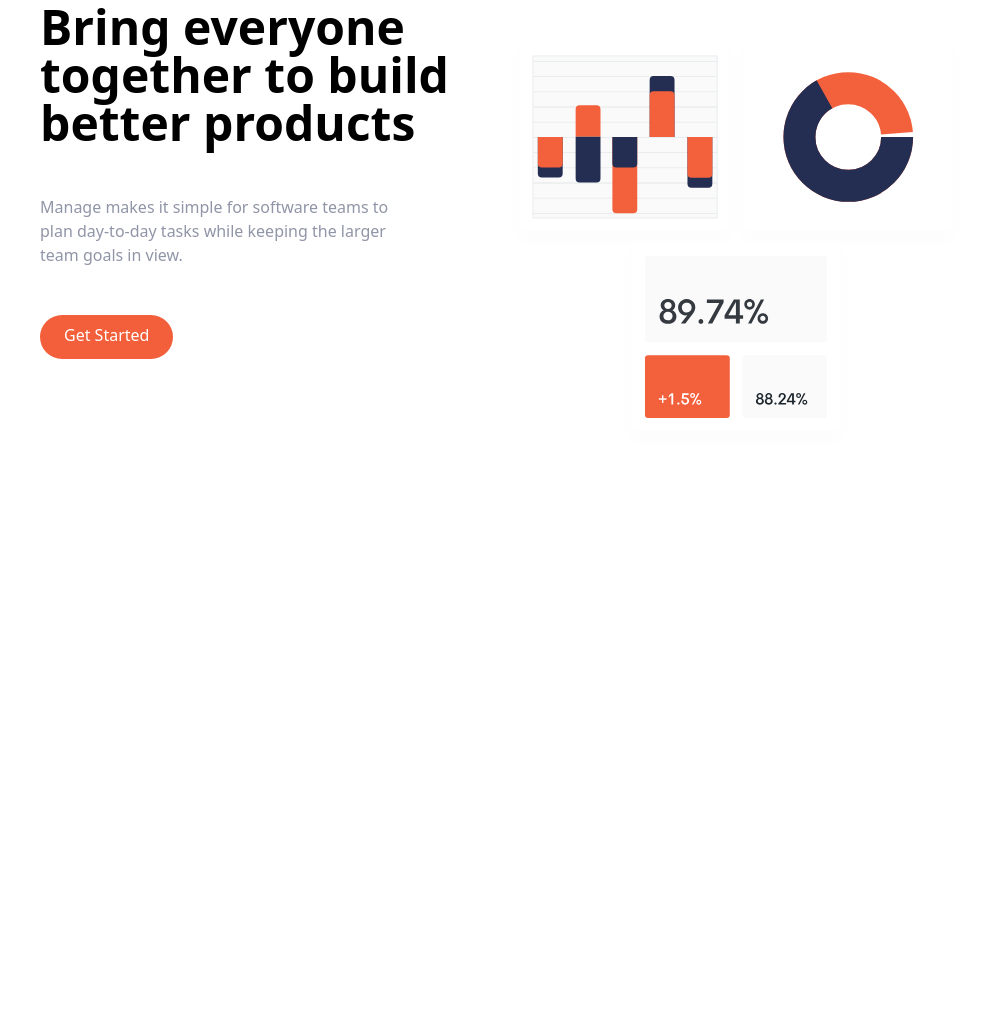
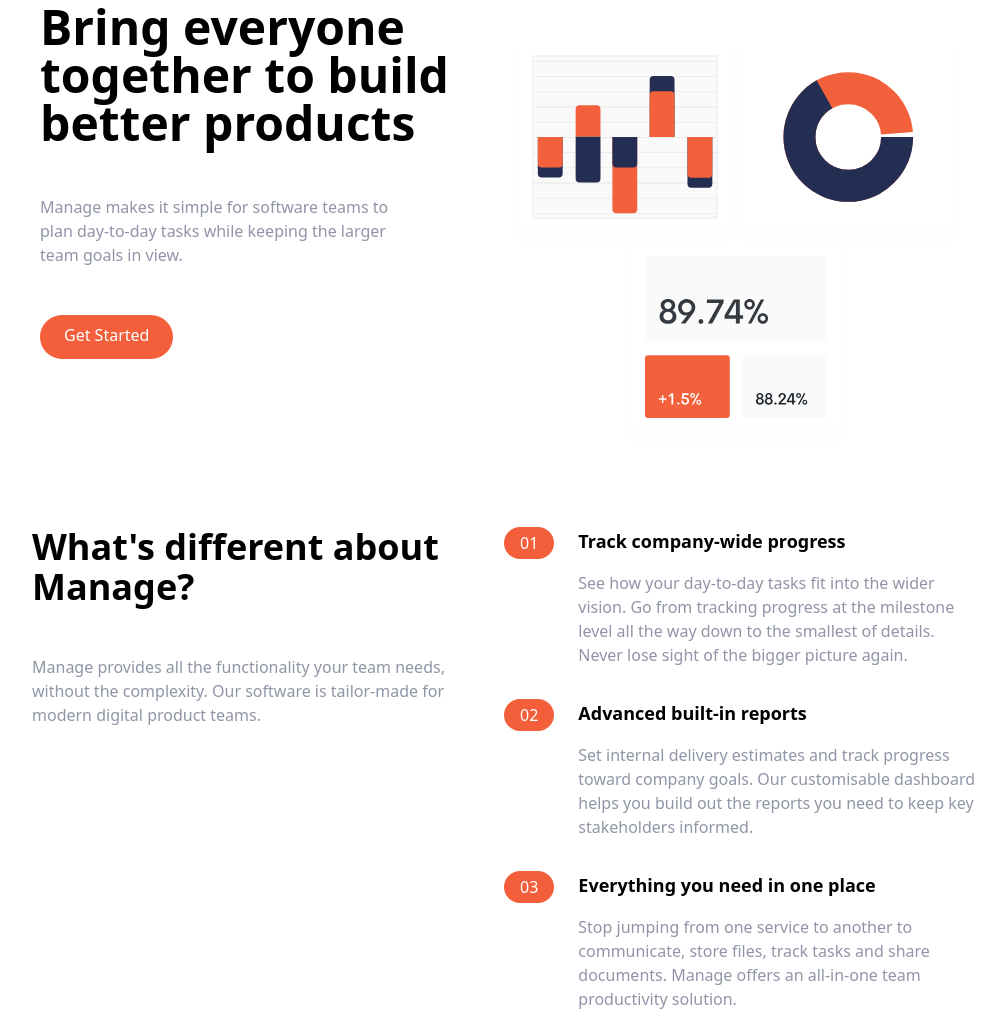
Before and after one commit to MohammedModather2020/manage-landing-page, a website: page src/index.html in a window 1280 px wide. Shown: the part 129-1140 px from the top of the page, without its empty margins (136-1141 px from the left). Before the commit the page ends 800 px from the top, so only its background shows below. Drawn offline with Linux system fonts and the light colour scheme.

Commit message:
Finished craete and design section features

```diff
--- a/src/index.html
+++ b/src/index.html
@@ -26,6 +26,7 @@
         </a>
       </div>
     </nav>
+    <!-- Hero -->
     <section id="hero">
       <div class="container flex flex-col-reverse items-center px-6 mx-auto mt-10 space-y-0 md:space-y-0 md:flex-row">
         <div class="flex flex-col mb-32 space-y-12 md:w-1/2">
@@ -47,5 +48,67 @@
         </div>
       </div>
     </section>
+    <!--Features -->
+    <section id="features">
+      <div class="container flex flex-col px-4 mx-auto mt-10 space-y-12 md:space-y-0 md:flex-row">
+        <div class="flex flex-col space-y-12 md:w-1/2">
+          <h2 class="max-w-md text-4xl font-bold text-center md:text-left"> What's different about Manage?</h2>
+          <p class="max-w-md text-center text-darkGrayishBlue md:text-left">Manage provides all the functionality your team needs, without the
+            complexity. Our software is tailor-made for modern digital product
+            teams.</p>
+        </div>
+        <div class="flex flex-col space-y-8 md:w-1/2">
+          <div class="flex flex-col space-y-3 md:space-y-0 md:space-x-6 md:flex-row">
+            <div class="rounded-l-full bg-brightRedSupLight md:bg-transparent">
+              <div class="flex items-center space-x-2">
+                <div class="px-4 py-2 text-white rounded-full md:py-1 bg-brightRed">01</div>
+                <h3 class="text-base font-bold md:mb-4 md:hidden">Track company-wide progress</h3>
+              </div>
+            </div>
+            <div>
+              <h3 class="hidden mb-4 text-lg font-bold md:block">Track company-wide progress</h3>
+              <p class="text-darkGrayishBlue">
+                See how your day-to-day tasks fit into the wider vision. Go from
+                tracking progress at the milestone level all the way down to the
+                  smallest of details. Never lose sight of the bigger picture
+                  again.
+              </p>
+            </div>
+          </div>
+          <div class="flex flex-col space-y-3 md:space-y-0 md:space-x-6 md:flex-row">
+            <div class="rounded-l-full bg-brightRedSupLight md:bg-transparent">
+              <div class="flex items-center space-x-2">
+                <div class="px-4 py-2 text-white rounded-full md:py-1 bg-brightRed">02</div>
+                <h3 class="text-base font-bold md:mb-4 md:hidden">Advanced built-in reports</h3>
+              </div>
+            </div>
+            <div>
+              <h3 class="hidden mb-4 text-lg font-bold md:block">Advanced built-in reports</h3>
+              <p class="text-darkGrayishBlue">
+                Set internal delivery estimates and track progress toward
+                company goals. Our customisable dashboard helps you build out
+                the reports you need to keep key stakeholders informed.
+              </p>
+            </div>
+          </div>
+          <div class="flex flex-col space-y-3 md:space-y-0 md:space-x-6 md:flex-row">
+            <div class="rounded-l-full bg-brightRedSupLight md:bg-transparent">
+              <div class="flex items-center space-x-2">
+                <div class="px-4 py-2 text-white rounded-full md:py-1 bg-brightRed">03</div>
+                <h3 class="text-base font-bold md:mb-4 md:hidden">Everything you need in one place</h3>
+              </div>
+            </div>
+            <div>
+              <h3 class="hidden mb-4 text-lg font-bold md:block">Everything you need in one place</h3>
+              <p class="text-darkGrayishBlue">
+                Stop jumping from one service to another to communicate, store
+                files, track tasks and share documents. Manage offers an
+                all-in-one team productivity solution.
+              </p>
+            </div>
+          </div>
+        </div>
+      </div>
+    </section>
   </body>
 </html>
```
Also changed, not shown: src/styles/main.css.
